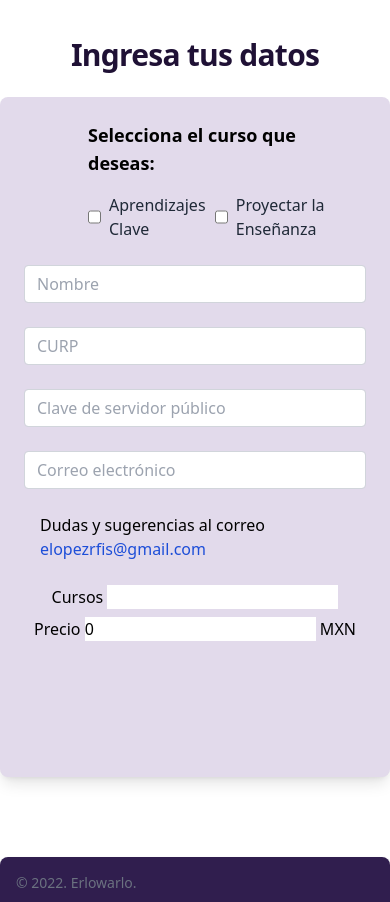
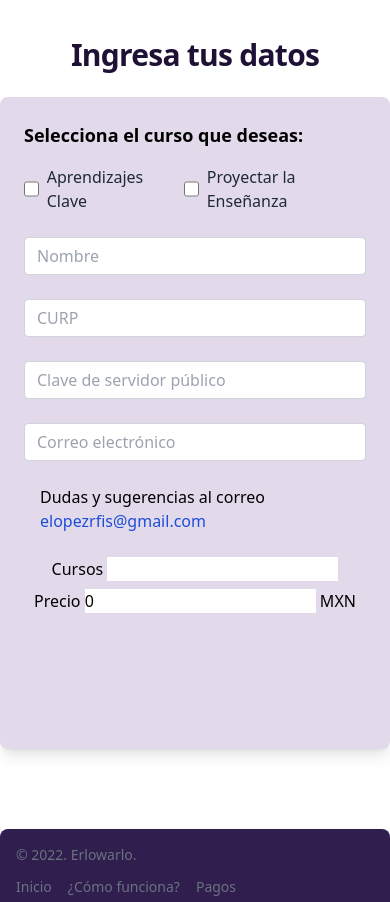
Before and after one commit to lijemutu/cursos-jazz, a plain HTML site: page index.html in a window 390 px wide. Shown: the part 1983-2885 px from the top of the page. Drawn offline with Linux system fonts and the light colour scheme; a script that the page names is missing.

Commit message:
change on weird css position on mobile

```diff
--- a/index.html
+++ b/index.html
@@ -167,11 +167,11 @@
             <h2 class="text-3xl mb-6 font-bold tracking-tight text-[#1f1135] sm:text-3xl md:text-4xl text-center">Ingresa tus datos</h2>
             <div class="block p-6 rounded-lg shadow-lg bg-[#e2daeb] max-w-md mx-auto">
                 <form id="pagoForm">
-                    <div class="form-group mb-6 pl-16 xs:pl-16 sm:pl-16 md:pl-16 lg:pl-16">
+                    <div class="form-group mb-6 pl-12 xs:pl-16 sm:pl-16 md:pl-16 lg:pl-16">
                         <h3 class="text-lg font-bold mb-4">Selecciona el curso que deseas:</h3>
                         <div class="flex items-center">
                             <input id="aprendizajes-checkbox" type="checkbox" value="" class="w-4 h-4 text-blue-600 bg-gray-100 rounded border-gray-300 focus:ring-[#ff6e6c] dark:focus:ring-[#ff6e6c] dark:ring-offset-[#ff6e6c] focus:ring-2 dark:bg-gray-700 dark:border-gray-600">
-                            <label for="aprendizajes-checkbox" class="ml-2 text-md font-medium text-gray-800">Aprendizajes Clave</label>
+                            <label for="aprendizajes-checkbox" class="ml-2 mr-2 text-md font-medium text-gray-800">Aprendizajes Clave</label>
                             <input id="proyectar-checkbox" type="checkbox" value="" class="w-4 h-4 text-blue-600 bg-gray-100 rounded border-gray-300 focus:ring-[#ff6e6c] dark:focus:ring-[#ff6e6c] dark:ring-offset-[#ff6e6c] focus:ring-2 dark:bg-gray-700 dark:border-gray-600">
                             <label for="proyectar-checkbox" class="ml-2 text-md font-medium text-gray-800">Proyectar la Enseñanza</label>
                         </div>
```
Also changed, not shown: static/output.css.
